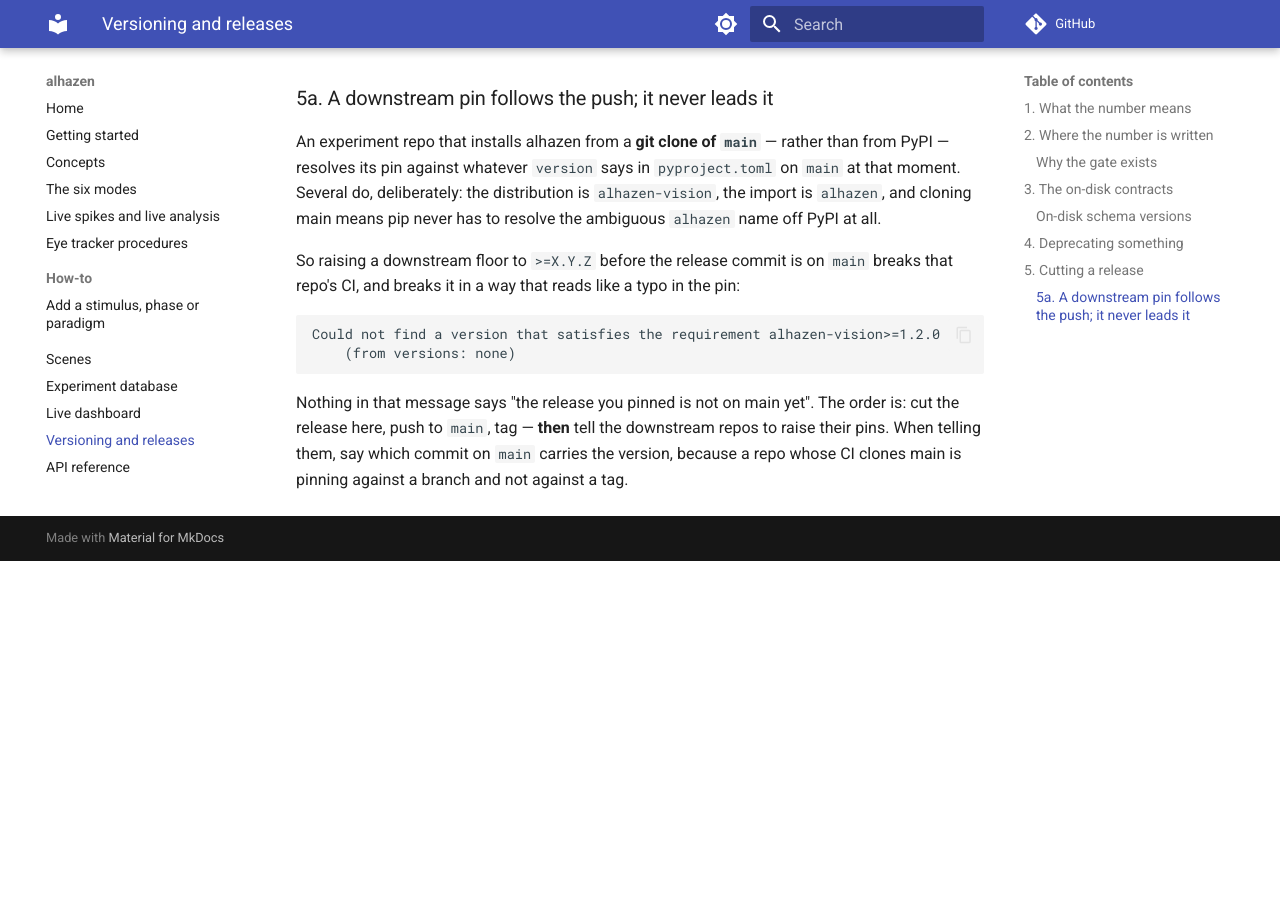
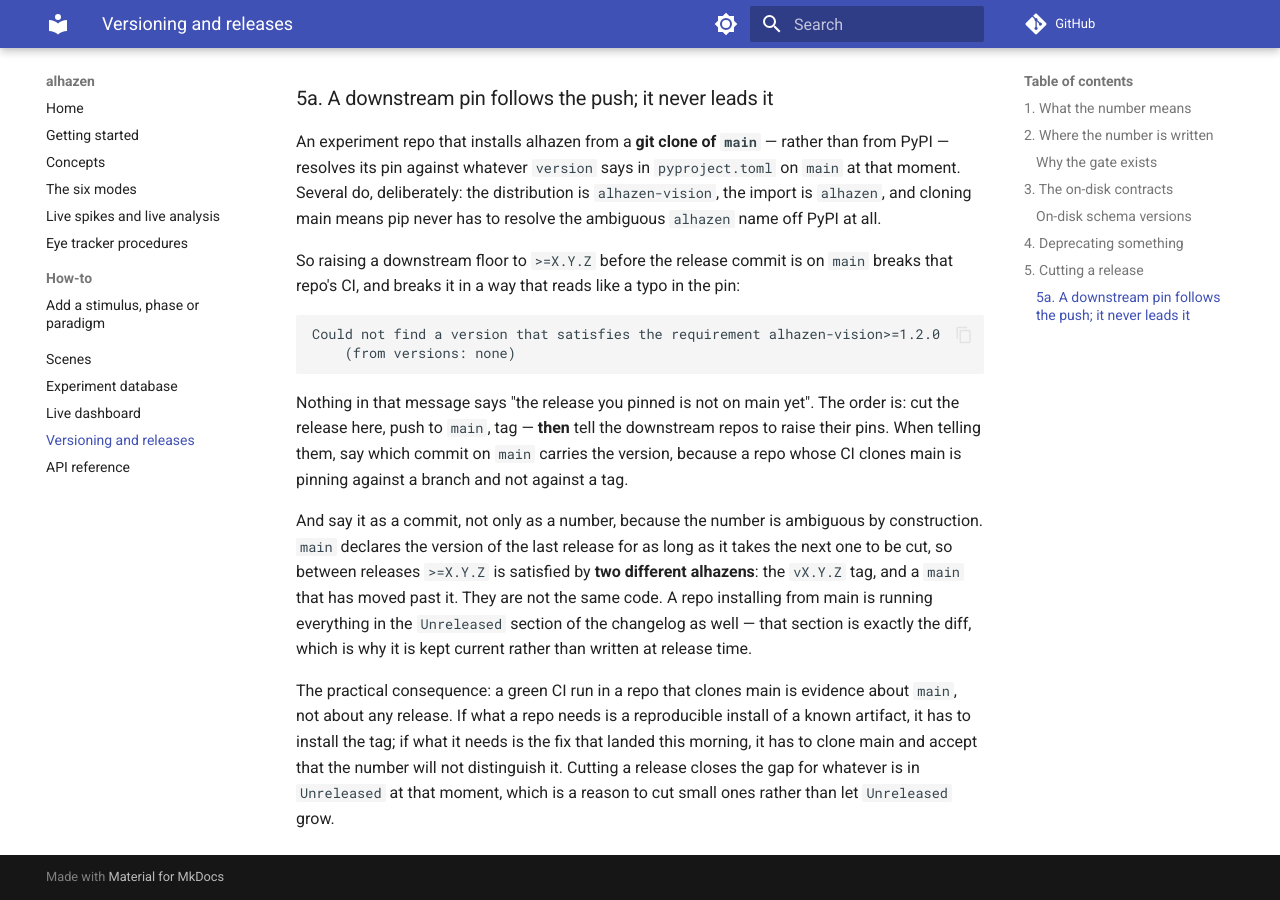
Before and after one commit to sh4r11f/alhazen, an MkDocs documentation site: the page built from docs/versioning.md, in a window 1280 px wide and 900 px high, scrolled down 4183 px. Built offline with MkDocs 1.6.1 and Material for MkDocs 9.7.7, drawn with Linux system fonts in a browser that asks for light colours; comment, search, counter and statistics services are not loaded; before the commit the page ends 4744 px from its top, so only the background shows below that.

Commit message:
Say that a floor between releases matches two different alhazens
`main` declares the last release's version for as long as it takes to cut the
next one, so between releases `>=X.Y.Z` is satisfied by the `vX.Y.Z` tag and
by a `main` that has moved past it. They are not the same code, and a repo
that installs by cloning main is running everything in the changelog's
`Unreleased` section as well, under the previous release's number.

The kde-vergence session met this as a live question — their CI has the clock
fit line that the v1.3.0 tag does not — and it is easy to mistake for a bug.
It is also the reason their earlier pin bump resolved: they had checked that
main carried the FEATURES they needed, which is a different question from
whether it carried a version string satisfying the floor. mbri's jobs died on
a repo that had the features and not the number.

So: `Unreleased` is exactly the diff between the tag and main, which is why it
is kept current rather than written at release time; a green run in a repo
that clones main is evidence about main, not about any release; and a repo
that needs a reproducible install of a known artifact has to install the tag.

Co-Authored-By: Claude Opus 5 (1M context) <noreply@anthropic.com>

```diff
--- a/docs/versioning.md
+++ b/docs/versioning.md
@@ -178,3 +178,20 @@ order is: cut the release here, push to `main`, tag — **then** tell the
 downstream repos to raise their pins. When telling them, say which commit on
 `main` carries the version, because a repo whose CI clones main is pinning
 against a branch and not against a tag.
+
+And say it as a commit, not only as a number, because the number is ambiguous
+by construction. `main` declares the version of the last release for as long
+as it takes the next one to be cut, so between releases `>=X.Y.Z` is satisfied
+by **two different alhazens**: the `vX.Y.Z` tag, and a `main` that has moved
+past it. They are not the same code. A repo installing from main is running
+everything in the `Unreleased` section of the changelog as well — that section
+is exactly the diff, which is why it is kept current rather than written at
+release time.
+
+The practical consequence: a green CI run in a repo that clones main is
+evidence about `main`, not about any release. If what a repo needs is a
+reproducible install of a known artifact, it has to install the tag; if what
+it needs is the fix that landed this morning, it has to clone main and accept
+that the number will not distinguish it. Cutting a release closes the gap for
+whatever is in `Unreleased` at that moment, which is a reason to cut small
+ones rather than let `Unreleased` grow.
```
